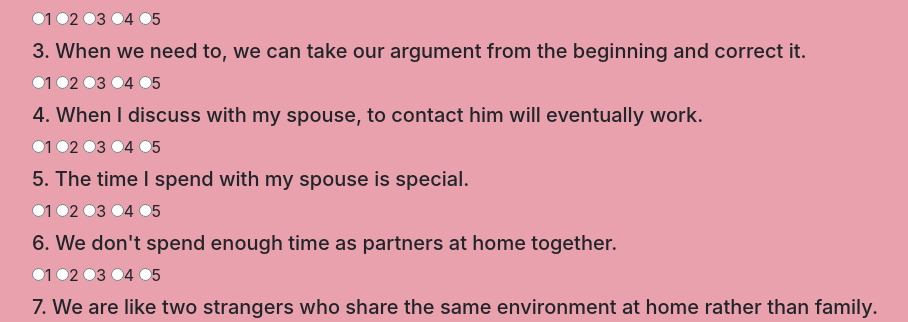
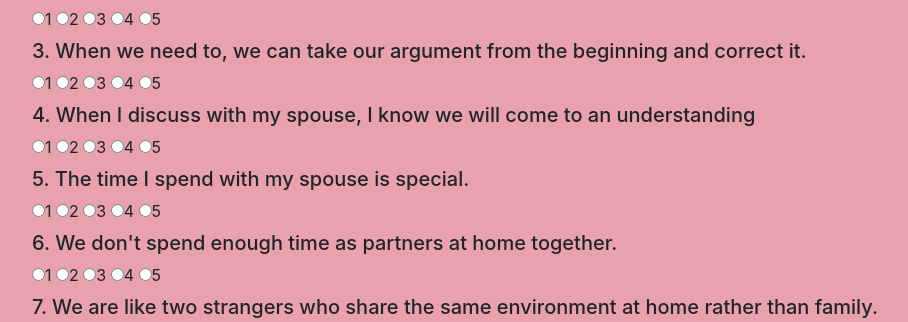
Before and after one commit to evnnns/final_project_heroku, a Flask app: page /data in a window 1280 px wide. Shown: the part 344-666 px from the top of the page, without its empty margins (53-961 px from the left). Run offline with Flask 2, Linux system fonts and the light colour scheme; parts of the project's set-up code (start-up, migrations or seed data) failed here and were passed over.

Commit message:
fixing q4 grammar

```diff
--- a/templates/data.html
+++ b/templates/data.html
@@ -71,7 +71,7 @@
           <label><input type="radio" required name="Atr3" value="4">5</label>
           <br />
           <!-- Question 2 -->
-          <h5>4. When I discuss with my spouse, to contact him will eventually work.</h5>
+          <h5>4. When I discuss with my spouse, I know we will come to an understanding</h5>
           <!-- Here are the choices for the second question. -->
           <label><input type="radio" required name="Atr4" value="0">1</label>
           <label><input type="radio" required name="Atr4" value="1">2</label>
```
